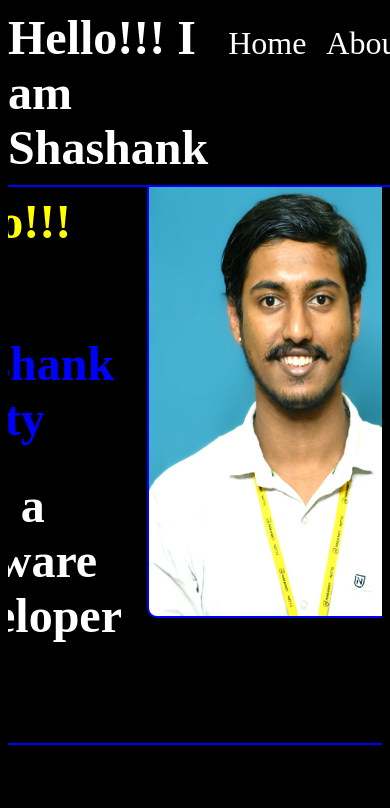
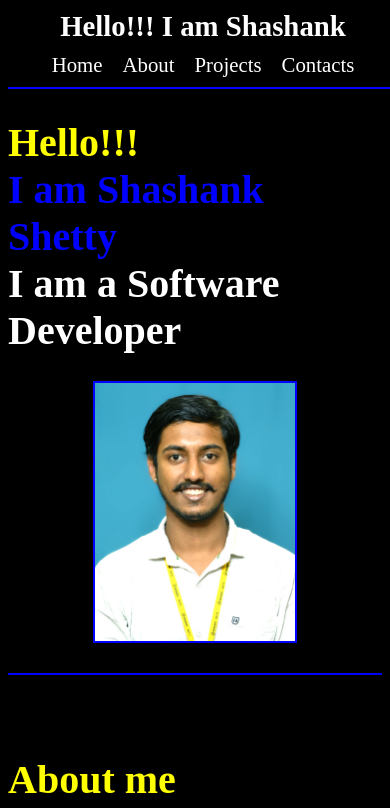
Before and after one commit to oSHASHANKo/my-portfolio, a React (Vite) app: page / in a window 390 px wide. Shown: the top 808 px of the page. Built offline with nearby package versions, Linux system fonts and the light colour scheme.

Commit message:
Added mobile responsiveness

```diff
--- a/src/components/About/about.css
+++ b/src/components/About/about.css
@@ -4,22 +4,22 @@
 .aboutContent{
 }
 
-h1{
+.aboutContent h1{
     color: yellow;
-    font-size: xxx-large;
+    font-size: 3rem;
     margin-bottom: 0px;
 
 }
-h2{
+.aboutContent h2{
     color:blue;
-    font-size:xx-large;
+    font-size:2.5rem;
     margin-top: 0px;
 
 }
-p
+.aboutContent p
 {
     color:white;
-    font-size:xx-large;
+    font-size:2rem;
 }
 .resume{
     display: block;
@@ -31,3 +31,18 @@ p
     color: white;
     background-color: blue;
 }
+
+@media (max-width: 480px) {
+    .aboutContent h1{
+        font-size: 2.5rem;
+        margin-bottom: 0px;
+
+    }
+    .aboutContent h2{
+        font-size:2rem;
+    }
+    .aboutContent p
+    {
+        font-size:1.5rem;
+    }
+}
--- a/src/components/Contacts/contacts.css
+++ b/src/components/Contacts/contacts.css
@@ -1,25 +1,67 @@
 #contactsSection{
 }
-h1{
+#contactsSection h1{
     color: yellow;
-    font-size: xxx-large;
+    font-size: 3rem;
     margin-bottom: 0px;
 
 }
-h2{
+#contactsSection h2{
     color:blue;
-    font-size:xx-large;
+    font-size:2.5rem;
     margin-top: 0px;
 
 }
-h3{
-    font-size:xx-large;
+#contactsSection h3{
+    font-size:2rem;
     color:white;
 }
-p{
+#contactsSection p{
+    font-size:2rem;
     color:white
+}
+#contactsSection a{
+    font-size:2rem;
+    color:white;
+    text-decoration: none;
+}
+#contactsSection a:hover{
+    font-size:2rem;
+    color:yellow;
+    text-decoration: underline;
 }
 .contact-info{
     display: flex;
     align-items: baseline;
 }
+
+@media (max-width: 480px) {
+    #contactsSection h1{
+        font-size: 2.5rem;
+    }
+    #contactsSection h2{
+        font-size:2rem;
+    }
+    #contactsSection h3{
+        font-size:1.5rem;
+        margin-top: 20px;
+        margin-bottom: 0px;
+    }
+    #contactsSection p{
+        font-size:1.5rem;
+        margin-top: 0px;
+        margin-bottom: 0px;
+    }
+    #contactsSection a{
+        font-size:1.5rem;
+        margin-top: 0px;
+        margin-bottom: 0px;
+    }
+    #contactsSection a:hover{
+        font-size:1.5rem;
+    }
+    .contact-info{
+        display: flex;
+        flex-direction: column;
+    }
+}
--- a/src/components/Footer/footer.css
+++ b/src/components/Footer/footer.css
@@ -2,17 +2,27 @@ footer{
     display: flex;
     flex-direction: column;
     align-items: center;
-    border-top:2px solid blue
+    text-align: center;
+    border-top:2px solid blue;
 }
 footer p{
     color: white;
-    font-size: x-large;
+    font-size: 1.5rem;
 }
 footer a{
     color:white;
-    font-size: large;
+    font-size: 1.2rem;
 
 }
 a:hover{
     color:yellow
 }
+
+@media (max-width: 480px) {
+    footer p{
+        font-size: 1.3rem;
+    }
+    footer a{
+        font-size: 1rem;
+    }
+}
--- a/src/components/Header/header.css
+++ b/src/components/Header/header.css
@@ -1,33 +1,55 @@
-header{
+header {
   display: flex;
   align-items: baseline;
   justify-content: space-between;
   width: 100%;
   position: fixed;
-  top:0;
-  padding: 10px 0px;
+  top: 0;
+  padding: 10px 0px; /* Increase side padding for better responsiveness */
   background-color: black;
   border-bottom: 2px solid blue;
 }
 
-.domain{
-  font-size: xxx-large;
+.domain {
+  font-size: 2.5rem; /* Reduced the size for smaller screens */
   font-weight: bold;
   color: white;
-
 }
 
-.navs{
+
+
+a {
+  font-size: 1.8rem; /* Slightly smaller font size for better readability */
+  color: white;
+  text-decoration: none;
   margin: 0px 10px;
 }
-a{
-  font-size: xx-large;
-  color: white;
-  text-decoration: none;
-  margin:0px 10px;
-}
-a:hover{
+
+a:hover {
   text-decoration: underline;
   cursor: pointer;
   color: yellow;
 }
+
+
+/* Responsive adjustments for mobile devices */
+@media (max-width: 480px) {
+  header {
+    align-items: center;
+    flex-direction: column; /* Stacks the header content vertically */
+  }
+
+  .domain {
+    font-size: 1.8rem;
+    margin-bottom: 10px;
+  }
+
+  .navs {
+    display: flex;
+    justify-content: space-evenly;
+  }
+
+  a {
+    font-size: 1.3rem;
+  }
+}
--- a/src/components/Home/home.css
+++ b/src/components/Home/home.css
@@ -14,23 +14,63 @@
   justify-content: center;
 }
 .greeting1{
-  font-size: xxx-large;
+  font-size: 3rem;
   color: yellow;
 
 }
 .greeting2{
-  font-size: xxx-large;
+  font-size: 3rem;
   color:blue
 
 }
 .greeting3{
-  font-size: xxx-large;
+  font-size: 3rem;
   color:white
 
 }
 img{
   border: 2px solid blue;
   margin: 25px 25px;
-  width: 300px;
+  width: 350px;
   height: auto;
+  display: block;
+  margin-top: auto;
+  margin-bottom: auto;
 }
+
+@media (max-width: 480px) {
+  .homeContent{
+    flex-direction: column;
+    justify-content: center;
+    padding:30px 0px;
+    align-items: center;
+  }
+  .homeText{
+    display: flex;
+    flex-direction:column;
+  }
+  .greeting1{
+    font-size: 2.5rem;
+    color: yellow;
+    margin-bottom: 0px;
+  }
+  .greeting2{
+    font-size: 2.5rem;
+    color:blue;
+    margin-top:0px;
+    margin-bottom: 0px;
+  }
+  .greeting3{
+    font-size: 2.5rem;
+    color:white;
+    margin-top:0px;
+  }
+  img{
+    margin:0px 0px;
+    width: 200px;
+    height: auto;
+    display: block;
+    margin-top: auto;
+    margin-bottom: auto;
+  }
+}
--- a/src/components/MainContent/maincontent.css
+++ b/src/components/MainContent/maincontent.css
@@ -1,2 +1,6 @@
 .main-content{
 }
+
+@media (max-width: 480px) {
+
+}
--- a/src/components/Projects/projects.css
+++ b/src/components/Projects/projects.css
@@ -2,15 +2,15 @@
     border-bottom: 2px solid blue;
 
 }
-h1{
+#projectsSection h1{
     color: yellow;
-    font-size: xxx-large;
+    font-size: 3rem;
     margin-bottom: 0px;
 
 }
-h2{
+#projectsSection h2{
     color:blue;
-    font-size:xx-large;
+    font-size:2.5rem;
     margin-top: 0px;
 
 }
@@ -28,17 +28,38 @@ h2{
     text-align: center;
     padding: 20px 0px;
 }
-img{
+.projectCard img{
     border:2px solid blue;
     margin-top: 10px;
     border-radius: 10px;
 }
 .projectCard h3{
-    font-size: x-large;
-    margin-top: 5px;
+    color: white;
+    font-size: 1.5rem;
     margin-bottom: 5px;
 }
 .projectCard a{
-    font-size: x-large;
+    color: white;
+    font-size: 1.5rem;
     margin-bottom: 100px;
+    text-decoration: none;
 }
+.projectCard a:hover{
+    color: yellow;
+    text-decoration: underline;
+}
+
+@media (max-width: 480px) {
+    #projectsSection h1{
+        font-size: 2.5rem;
+    }
+    #projectsSection h2{
+        font-size:2rem;
+    }
+    .projectCards{
+        padding: 0px 0px;
+    }
+    .projectCard{
+        padding: 20px 20px;
+    }
+}
```
